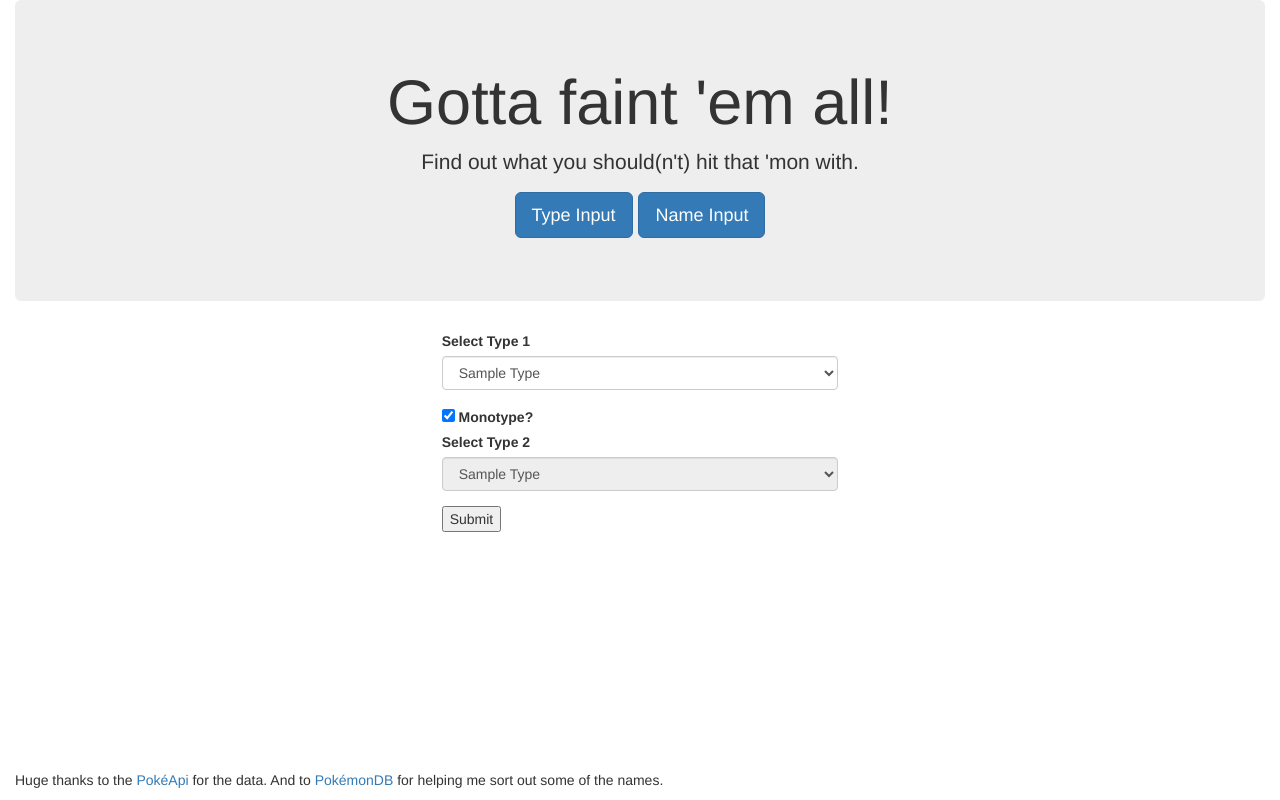
After one commit to rgoldsberry/pokemon-types, a Flask app: template web_app/templates/type.html in a window 1280 px wide. The commit adds this page. Run offline with Flask 2, Linux system fonts and the light colour scheme; the template is opened without the code that fills it: most values are stand-ins (such as "Sample title", 1, 10 or a date in 2020); parts of the project's set-up code (start-up, migrations or seed data) failed here and were passed over; some libraries are stand-ins or nearby versions.

Commit message:
finished app structure

```diff
--- a/web_app/app.py
+++ b/web_app/app.py
@@ -1,5 +1,5 @@
 import pandas as pd
-from flask import Flask, render_template
+from flask import Flask, render_template, request, redirect, url_for
 from sqlalchemy import create_engine
 
 app = Flask(__name__)
@@ -9,9 +9,13 @@ app = Flask(__name__)
 #################################################
 # Database Setup
 #################################################
-engine = create_engine("sqlite:///pkmn.sqlite")
+engine = create_engine("sqlite:///web_app/pkmn.sqlite")
 
 type_df = pd.read_sql("SELECT * FROM typemult", con = engine, index_col="type")
+
+type_list = list(type_df.index)
+
+name_df = pd.read_sql("SELECT name, type_1, type_2 FROM pkmn_name_type", con = engine, index_col="name")
 
 # core function for deciding what to attack with
 def attack_with(type1, type2=None):
@@ -20,12 +24,18 @@ def attack_with(type1, type2=None):
     if type2 == None:
         damage = type_df[type1]
         damage = damage[damage != 1].sort_values(ascending=False)
-        return pd.DataFrame(damage, columns = ["defmult"])
+        damage = pd.DataFrame(damage).rename(columns={type1: "Defense Multiplier"})
+        damage['Type'] = [hit_type.title() for hit_type in damage.index]
+        damage = damage[['Type', 'Defense Multiplier']]
+        return damage
     #dual type
     else:
         damage = type_df[type1] * type_df[type2]
         damage = damage[damage != 1].sort_values(ascending=False)
-        return pd.DataFrame(damage, columns = ["defmult"])
+        damage = pd.DataFrame(damage, columns = ["Defense Multiplier"])
+        damage['Type'] = [hit_type.title() for hit_type in damage.index]
+        damage = damage[['Type', 'Defense Multiplier']]
+        return damage
 
 
 #################################################
@@ -34,19 +44,44 @@ def attack_with(type1, type2=None):
 
 @app.route("/")
 def index():
-    table = attack_with('water', 'flying')
-    return render_template("index.html", table = table.to_html())
+    return render_template("index.html")
 
-# to-do: add two pages, one for inputting the types, one for searching by pokemon name
-# in either case, send to a calculation route that grabs the columns from a sqlite
-# and then runs the calculation and sends back to home page with the table rendered
-@app.route("/type")
+
+@app.route("/type", methods = ['POST', 'GET'])
 def type_input():
-    return "You came to the type input page!"
+    if request.method == "POST":
+        type1 = request.form.get("type_1_input")
+        type2 = request.form.get("type_2_input")
+        def_mult_table = attack_with(type1, type2).to_html(index = False, classes=['table table-striped'])
+        return redirect(url_for("calc", def_mult_table=def_mult_table))
+    else:
+        return render_template("type.html", type_list=type_list)
 
-@app.route("/name")
+
+
+@app.route("/name", methods=["POST", "GET"])
 def name_input():
-    return "You came to the name input page!"
+    if request.method == "POST":
+        pkmn=request.form.get("poke_name")
+
+        if name_df.loc[pkmn][1]:
+            type1=name_df.loc[pkmn][0]
+            type2=name_df.loc[pkmn][1]
+            def_mult_table = attack_with(type1, type2).to_html(index = False, classes=['table table-striped'])
+            return redirect(url_for("calc", def_mult_table=def_mult_table))
+        else:
+            type1=name_df.loc[pkmn][0]
+            def_mult_table = attack_with(type1).to_html(index = False, classes=['table table-striped'])
+            return redirect(url_for("calc", def_mult_table=def_mult_table))
+    else:
+        name_list = list(name_df.index)
+        return render_template("name.html", name_list = name_list)
+
+
+@app.route("/calc")
+def calc():
+    def_mult_table = request.args.get("def_mult_table")
+    return render_template("calc.html", def_mult_table=def_mult_table)
 
 #################################################
 # Running App
--- /dev/null
+++ b/web_app/static/css/style.css
@@ -0,0 +1,19 @@
+table th {
+  text-align: center;
+}
+
+table td {
+  text-align: center;
+}
+
+
+.table {
+  margin: auto;
+  width: 50%;
+}
+
+#footer
+{
+    position:fixed;
+    bottom:0;
+}
--- /dev/null
+++ b/web_app/templates/layout.html
@@ -0,0 +1,44 @@
+<!DOCTYPE html>
+<html lang="en">
+<head>
+  {% block head %}
+  <meta charset="UTF-8">
+  <meta http-equiv="X-UA-Compatible" content="IE=edge">
+  <meta name="viewport" content="width=device-width, initial-scale=1.0">
+  <link rel="stylesheet" href="https://maxcdn.bootstrapcdn.com/bootstrap/3.3.7/css/bootstrap.min.css">
+  <link rel="stylesheet" href="{{ url_for('static', filename='css/style.css') }}">
+  <title>{% block title %}{% endblock %}</title>
+  <script src="https://ajax.googleapis.com/ajax/libs/jquery/1.7.1/jquery.js">
+  </script>
+
+  <script src="https://ajax.googleapis.com/ajax/libs/jqueryui/1.8.16/jquery-ui.js">
+  </script>
+
+  <link href="http://ajax.googleapis.com/ajax/libs/jqueryui/1.8.16/themes/ui-lightness/jquery-ui.css"
+      rel="stylesheet" type="text/css" />
+  {% endblock %}
+</head>
+<body>
+  <div class="container-fluid">
+    <div class="jumbotron text-center">
+      <h1>Gotta faint 'em all!</h1>
+      <p>Find out what you should(n't) hit that 'mon with.</p>
+      <p>
+        <a class="btn btn-primary btn-lg" href="/type" role="button">Type Input</a>
+        <a class="btn btn-primary btn-lg" href="/name" role="button">Name Input</a>
+      </p>
+    </div>
+    <div id="row">
+      <div id="col-xs-12">
+        {% block content %}{% endblock %}
+      </div>
+    </div>
+
+    <div id="footer">
+      {% block footer %}
+      <p>Huge thanks to the <a href="https://pokeapi.co/">PokéApi</a> for the data. And to <a href="https://pokemondb.net/">PokémonDB</a> for helping me sort out some of the names.</p>
+      {% endblock %}
+    </div>
+
+  </div>
+</body>
--- /dev/null
+++ b/web_app/templates/type.html
@@ -0,0 +1,53 @@
+{% extends "layout.html" %}
+{% block title %}Type Input{% endblock %}
+
+{% block content %}
+<form method="post">
+  <div class="row">
+    <!-- Type 1 Input -->
+    <div class="col-md-4 col-md-offset-4">
+      <div class="form-group">
+        <label for="type_1_input">Select Type 1</label>
+        <select class="form-control" id="type_1_input" name="type_1_input">
+          {% for type in type_list %}
+          <option value="{{type}}">{{type.title()}}</option>
+          {% endfor %}
+        </select>
+      </div>
+    </div>
+  </div>
+  <div class="row">
+    <div class="col-md-4 col-md-offset-4">
+      <!-- Monotype Checkbox -->
+      <div class="form-check">
+        <input type="checkbox" class="form-check-input" id="monotype" name="monotype" checked>
+        <label class="form-check-label" for="monotype">Monotype?</label>
+      </div>
+    </div>
+  </div>
+  <div class="row">
+    <!-- Type 2 Input -->
+    <div class="col-md-4 col-md-offset-4">
+      <div class="form-group">
+        <label for="type_2_input">Select Type 2</label>
+        <select class="form-control" id="type_2_input" name="type_2_input" disabled>
+          {% for type in type_list %}
+          <option value="{{type}}">{{type.title()}}</option>
+          {% endfor %}
+        </select>
+      </div>
+    </div>
+    <script>
+      document.getElementById('monotype').onchange = function() {
+      document.getElementById('type_2_input').disabled = this.checked;
+      };
+    </script>
+  </div>
+  <div class="row">
+    <div class="col-md-4 col-md-offset-4">
+      <input type="submit" value="Submit"/>
+    </div>
+  </div>
+</form>
+
+{% endblock %}
```
Also changed, not shown: web_app/templates/calc.html (added, +13 -0 lines), web_app/templates/index.html (+9 -15 lines), web_app/templates/name.html (added, +33 -0 lines), 1 other file.
